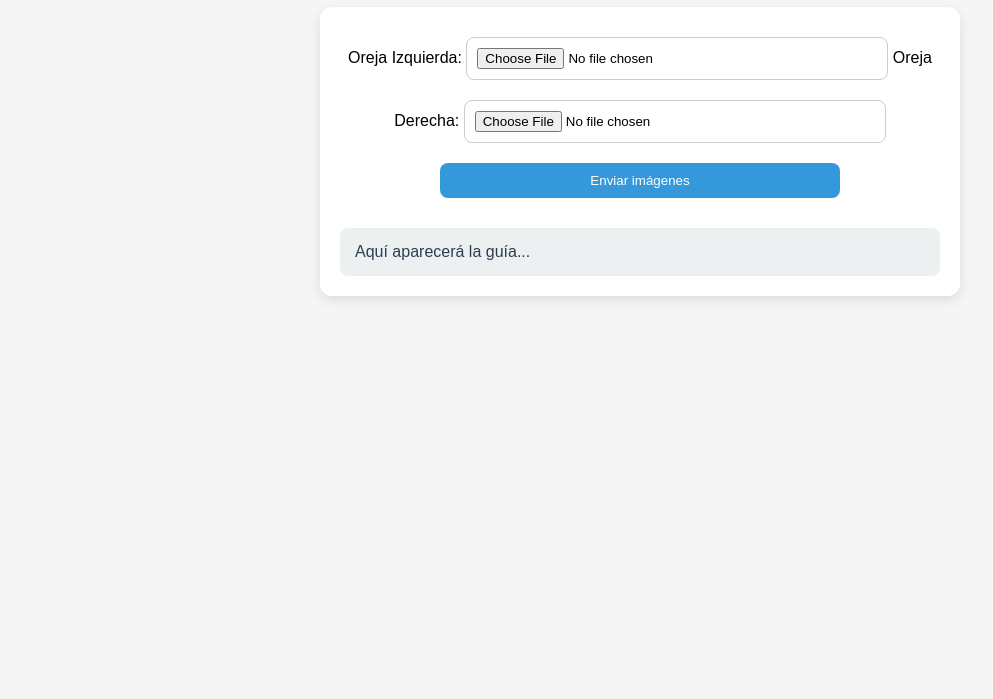
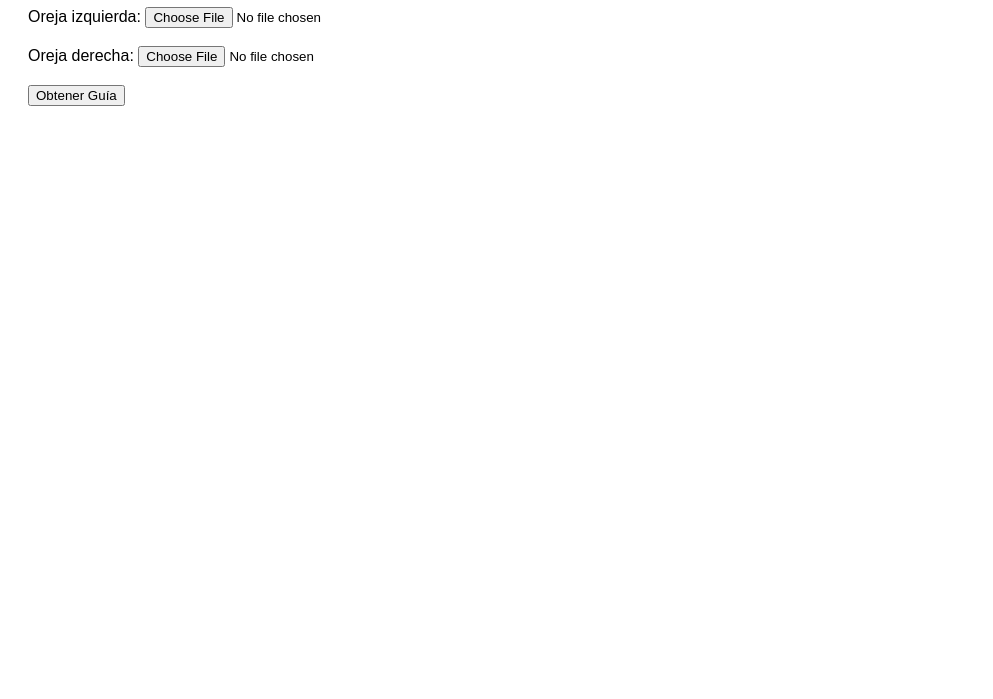
Before and after one commit to santulan333-eng/auriculoterapia-ia, a website: page index.html in a window 1280 px wide. Shown: the part 101-800 px from the top of the page, without its empty margins (0-993 px from the left). Drawn offline with Linux system fonts and the light colour scheme.

Commit message:
Update index.html

```diff
--- a/index.html
+++ b/index.html
@@ -1,140 +1,92 @@
 <!DOCTYPE html>
 <html lang="es">
 <head>
-  <meta charset="UTF-8" />
-  <meta name="viewport" content="width=device-width, initial-scale=1.0" />
-  <title>Guía de Auriculoterapia</title>
+  <meta charset="UTF-8">
+  <title>Auriculoterapia MTC</title>
   <style>
-    body {
-      font-family: Arial, sans-serif;
-      background: #f5f5f5;
-      display: flex;
-      flex-direction: column;
-      align-items: center;
-      justify-content: flex-start;
-      padding: 20px;
-    }
-    h1 { color: #2c3e50; }
-    .container {
-      background: white;
-      padding: 20px;
-      border-radius: 12px;
-      box-shadow: 0 4px 12px rgba(0,0,0,0.1);
-      width: 100%;
-      max-width: 600px;
-      text-align: center;
-    }
-    input, button {
-      margin: 10px 0;
-      padding: 10px;
-      width: 100%;
-      max-width: 400px;
-      border-radius: 8px;
-      border: 1px solid #ccc;
-    }
-    button {
-      background: #3498db;
-      color: white;
-      border: none;
-      cursor: pointer;
-      transition: background 0.3s;
-    }
-    button:hover { background: #2980b9; }
-    #resultado {
-      margin-top: 20px;
-      padding: 15px;
-      background: #ecf0f1;
-      border-radius: 8px;
-      white-space: pre-wrap;
-      text-align: left;
-      font-size: 16px;
-      color: #2c3e50;
-    }
+    body { font-family: Arial, sans-serif; padding: 20px; }
+    .preview { max-width: 200px; margin: 10px; }
   </style>
 </head>
 <body>
   <h1>Guía de Auriculoterapia</h1>
-  <div class="container">
-    <label>Oreja Izquierda:</label>
-    <input type="file" id="fotoIzquierda" accept="image/*" capture="environment" />
 
-    <label>Oreja Derecha:</label>
-    <input type="file" id="fotoDerecha" accept="image/*" capture="environment" />
+  <label>Oreja izquierda:</label>
+  <input type="file" id="orejaIzquierda" accept="image/*"><br><br>
 
-    <button onclick="enviarFotos()">Enviar imágenes</button>
-    <div id="resultado">Aquí aparecerá la guía...</div>
-  </div>
+  <label>Oreja derecha:</label>
+  <input type="file" id="orejaDerecha" accept="image/*"><br><br>
+
+  <button id="analizarBtn">Obtener Guía</button>
+  <p id="estado"></p>
+  <div id="resultado"></div>
 
   <script>
-    function comprimirImagen(file, maxWidth = 600, quality = 0.7) {
+    const analizarBtn = document.getElementById("analizarBtn");
+    const estado = document.getElementById("estado");
+    const resultado = document.getElementById("resultado");
+
+    function toBase64(file) {
       return new Promise((resolve, reject) => {
         const reader = new FileReader();
-        reader.onload = e => {
-          const img = new Image();
-          img.onload = () => {
-            const canvas = document.createElement("canvas");
-            let scale = Math.min(maxWidth / img.width, 1);
-            canvas.width = img.width * scale;
-            canvas.height = img.height * scale;
-            const ctx = canvas.getContext("2d");
-            ctx.drawImage(img, 0, 0, canvas.width, canvas.height);
-            canvas.toBlob(
-              blob => {
-                const reader2 = new FileReader();
-                reader2.onloadend = () => resolve(reader2.result);
-                reader2.readAsDataURL(blob);
-              },
-              "image/jpeg",
-              quality
-            );
-          };
-          img.src = e.target.result;
-        };
+        reader.readAsDataURL(file);
+        reader.onload = () => resolve(reader.result);
         reader.onerror = reject;
-        reader.readAsDataURL(file);
       });
     }
 
-    async function enviarFotos() {
-      const fileIzq = document.getElementById("fotoIzquierda").files[0];
-      const fileDer = document.getElementById("fotoDerecha").files[0];
-      const resultadoDiv = document.getElementById("resultado");
+    analizarBtn.addEventListener("click", async () => {
+      try {
+        estado.textContent = "⏳ Analizando...";
+        resultado.innerHTML = "";
 
-      if (!fileIzq && !fileDer) {
-        resultadoDiv.innerText = "⚠️ Por favor selecciona al menos una imagen.";
-        return;
-      }
+        const izquierdaFile = document.getElementById("orejaIzquierda").files[0];
+        const derechaFile = document.getElementById("orejaDerecha").files[0];
 
-      resultadoDiv.innerText = "⏳ Procesando imágenes...";
+        const orejaIzquierda = izquierdaFile ? await toBase64(izquierdaFile) : null;
+        const orejaDerecha = derechaFile ? await toBase64(derechaFile) : null;
 
-      try {
-        const izquierda = fileIzq ? await comprimirImagen(fileIzq) : null;
-        const derecha = fileDer ? await comprimirImagen(fileDer) : null;
-
-        const response = await fetch(`/.netlify/functions/diagnostico`, {
+        // Paso 1: pedir análisis
+        const res = await fetch("/.netlify/functions/diagnostico", {
           method: "POST",
-          body: JSON.stringify({ izquierda, derecha }),
+          body: JSON.stringify({ orejaIzquierda, orejaDerecha }),
         });
 
-        if (response.ok) {
-          const blob = await response.blob();
-          const url = window.URL.createObjectURL(blob);
+        const data = await res.json();
+        if (data.error) throw new Error(data.error);
+
+        estado.textContent = "✅ Guía recibida";
+
+        resultado.innerHTML = `
+          <h2>Resultado</h2>
+          <h3>Oreja izquierda</h3>
+          <p>${data.guia.izquierda || "No analizada"}</p>
+          <h3>Oreja derecha</h3>
+          <p>${data.guia.derecha || "No analizada"}</p>
+          <button id="descargarPDF">Descargar PDF</button>
+        `;
+
+        document.getElementById("descargarPDF").addEventListener("click", async () => {
+          const pdfRes = await fetch("/.netlify/functions/pdf", {
+            method: "POST",
+            body: JSON.stringify({
+              orejaIzquierda,
+              orejaDerecha,
+              guia: data.guia,
+            }),
+          });
+
+          const pdfBlob = await pdfRes.blob();
+          const url = URL.createObjectURL(pdfBlob);
           const a = document.createElement("a");
           a.href = url;
           a.download = "guia-auriculoterapia.pdf";
-          document.body.appendChild(a);
           a.click();
-          a.remove();
-          resultadoDiv.innerText = "✅ Guía generada y descargada.";
-        } else {
-          const data = await response.json();
-          resultadoDiv.innerText = "⚠️ Error: " + (data.error || "No se pudo obtener guía.");
-        }
-      } catch (error) {
-        console.error(error);
-        resultadoDiv.innerText = "⚠️ Error al conectar con el servidor.";
+        });
+      } catch (err) {
+        estado.textContent = "⚠️ Error: " + err.message;
       }
-    }
+    });
   </script>
 </body>
 </html>
```
